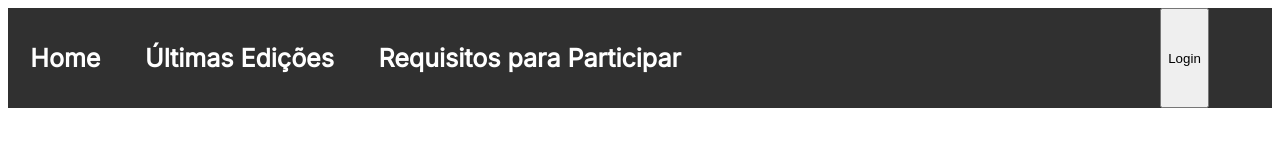
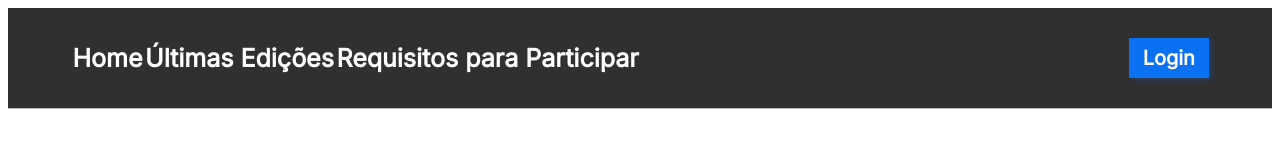
Before and after one commit to mocelinRM/bootcamp-dnc, a plain HTML site: page index.html in a window 1280 px wide. Drawn offline with Linux system fonts and the light colour scheme.

Commit message:
Box-Shadow

```diff
--- a/index.html
+++ b/index.html
@@ -25,6 +25,10 @@
             /* distribui o espaço que sobra entre elementos. Jogar o botão para o canto esquerdo */
             justify-content: space-between;
 
+            align-items: center;
+
+            /* borda com cor */
+            border-bottom: 1px solid #BABABA;
         }
 
         #principal div a {
@@ -34,17 +38,36 @@
             text-decoration: none;
         }
 
+        /* pseudo-classe no link, quando passa o mouse em cima. Seletor hover */
+            #principal div a:hover {
+                color: #CCCCCC;
+            }
+
         #menu {
             display: flex;
-            width: 55%;
+            width: 45%;
 
             /* espaçar componentes igualitariamente entre os elementos */
             justify-content: space-around;
             align-items: center;
+
+            margin-left: 5%;
+
         }
 
         #principal button {
             margin-right: 5%;
+
+            background-color: #0C70F2;
+            border: 0px;
+            height: 40px;
+            width: 80px;
+            color: white;
+            font-family: 'Inter';
+            font-size: 20px;
+            font-weight: 600;
+            /* sombra com transparência */
+            box-shadow: 3px 2px 4px rgba(12, 112, 242, 0.25);
         }
 
     </style>
```
